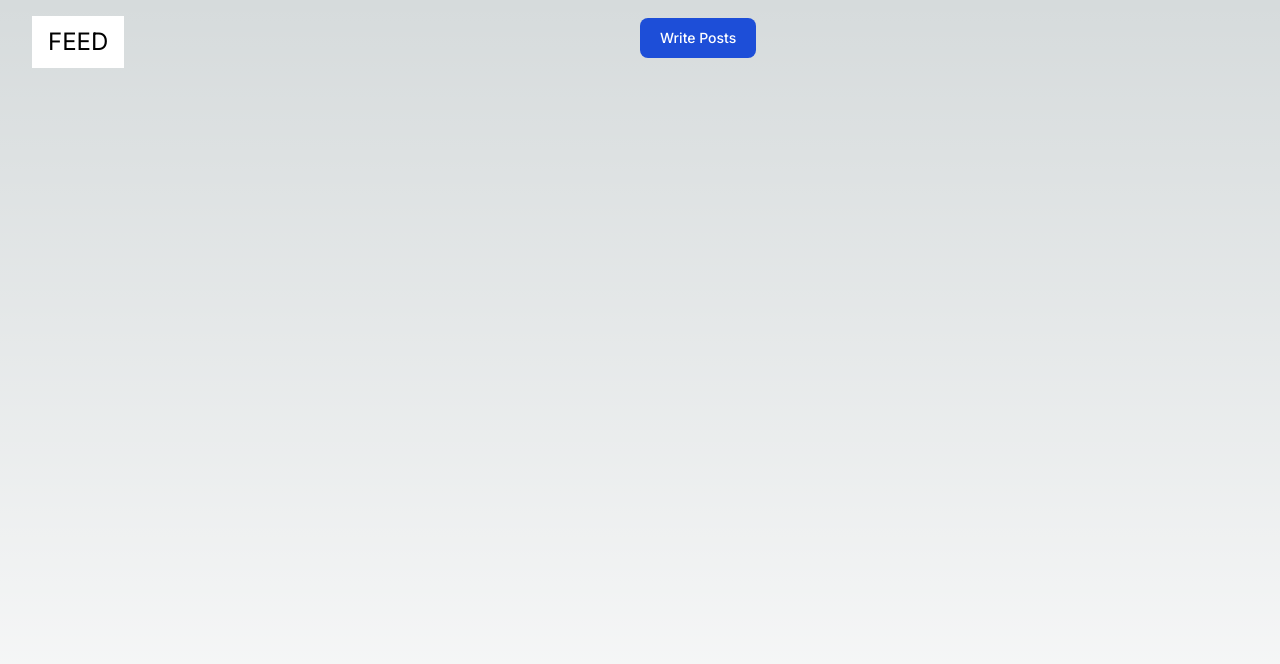
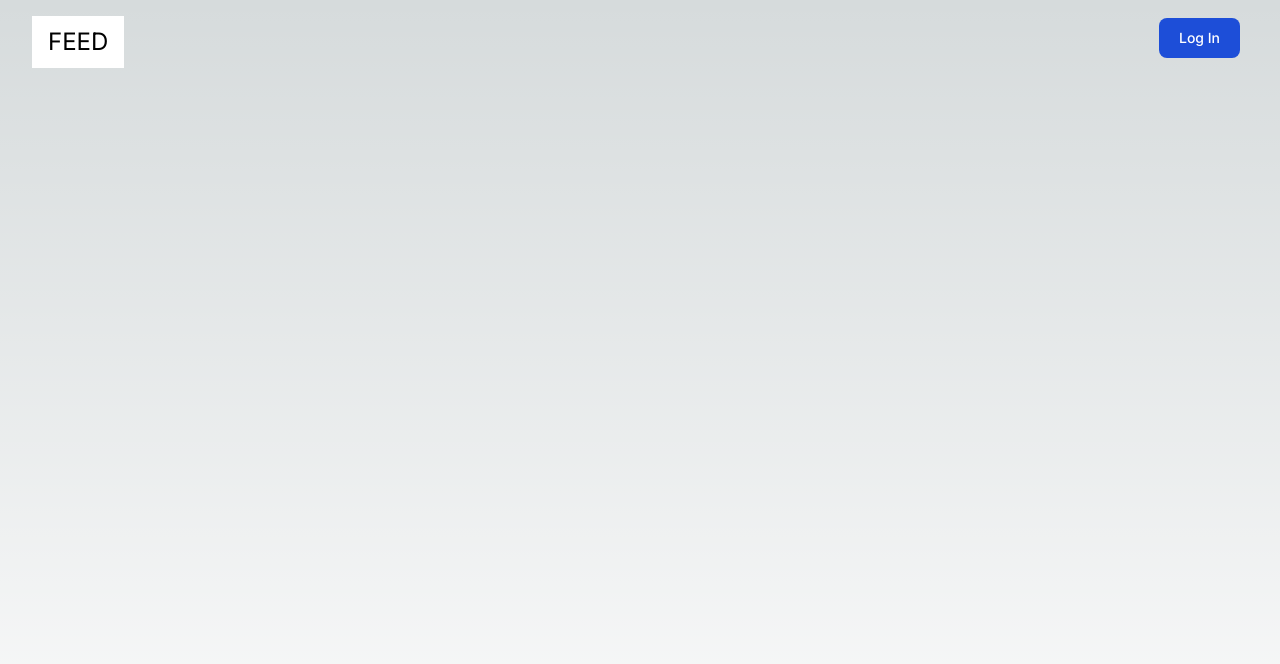
Before and after one commit to dannywo/nextfire-app, a Next.js app: page / in a window 1280 px wide. Shown: the top 664 px of the page. Built offline with nearby package versions, Linux system fonts and the light colour scheme.

Commit message:
adjusts light/dark styles

```diff
--- a/components/NavBar.js
+++ b/components/NavBar.js
@@ -1,9 +1,9 @@
 import Link from "next/link";
 
 export default function NavBar() {
-    // const { user, username } = {};
-    const user = true,
-        username = true;
+    const { user, username } = {};
+    // const user = true,
+    //     username = true;
 
     return (
         <nav className="navbar flex-none">
```
